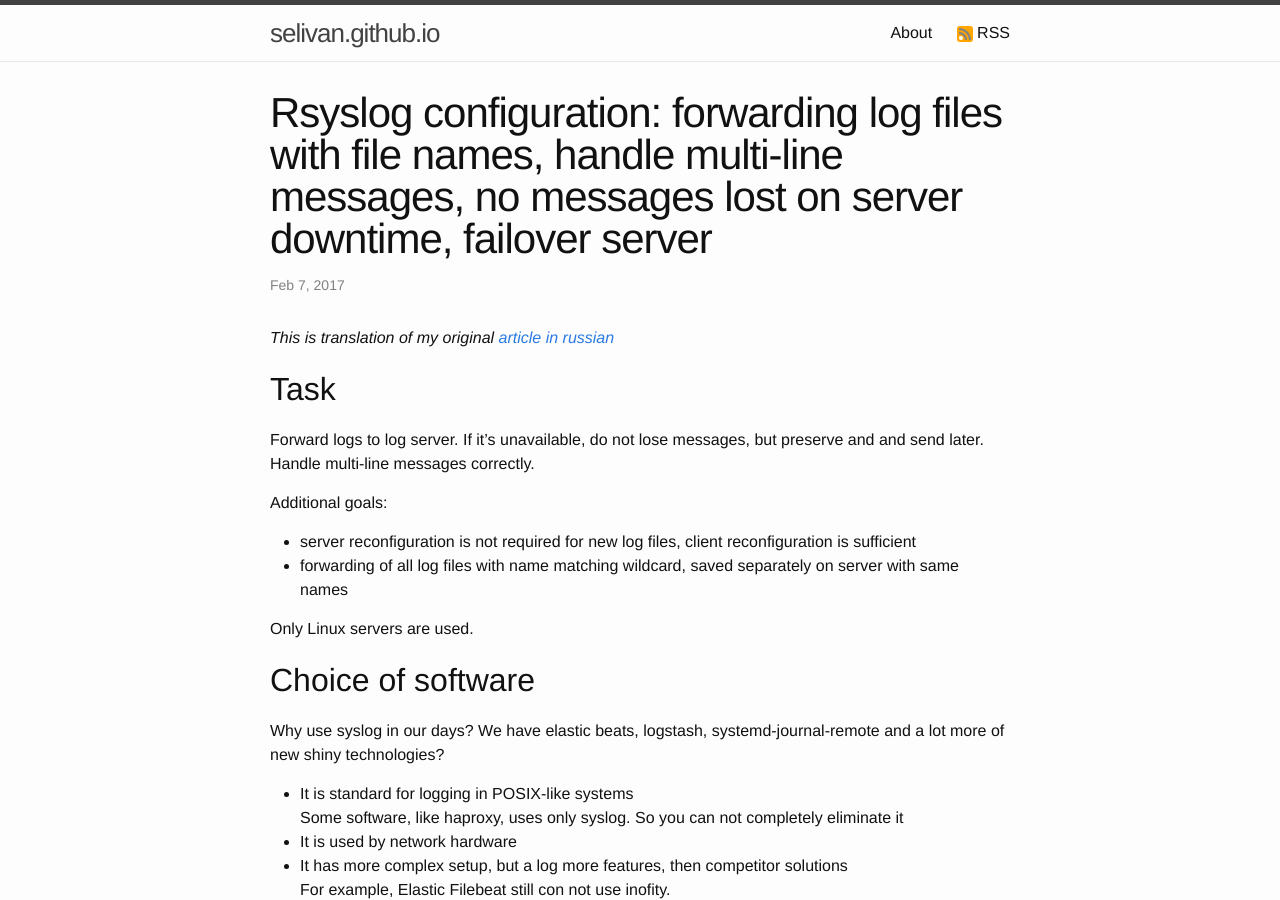
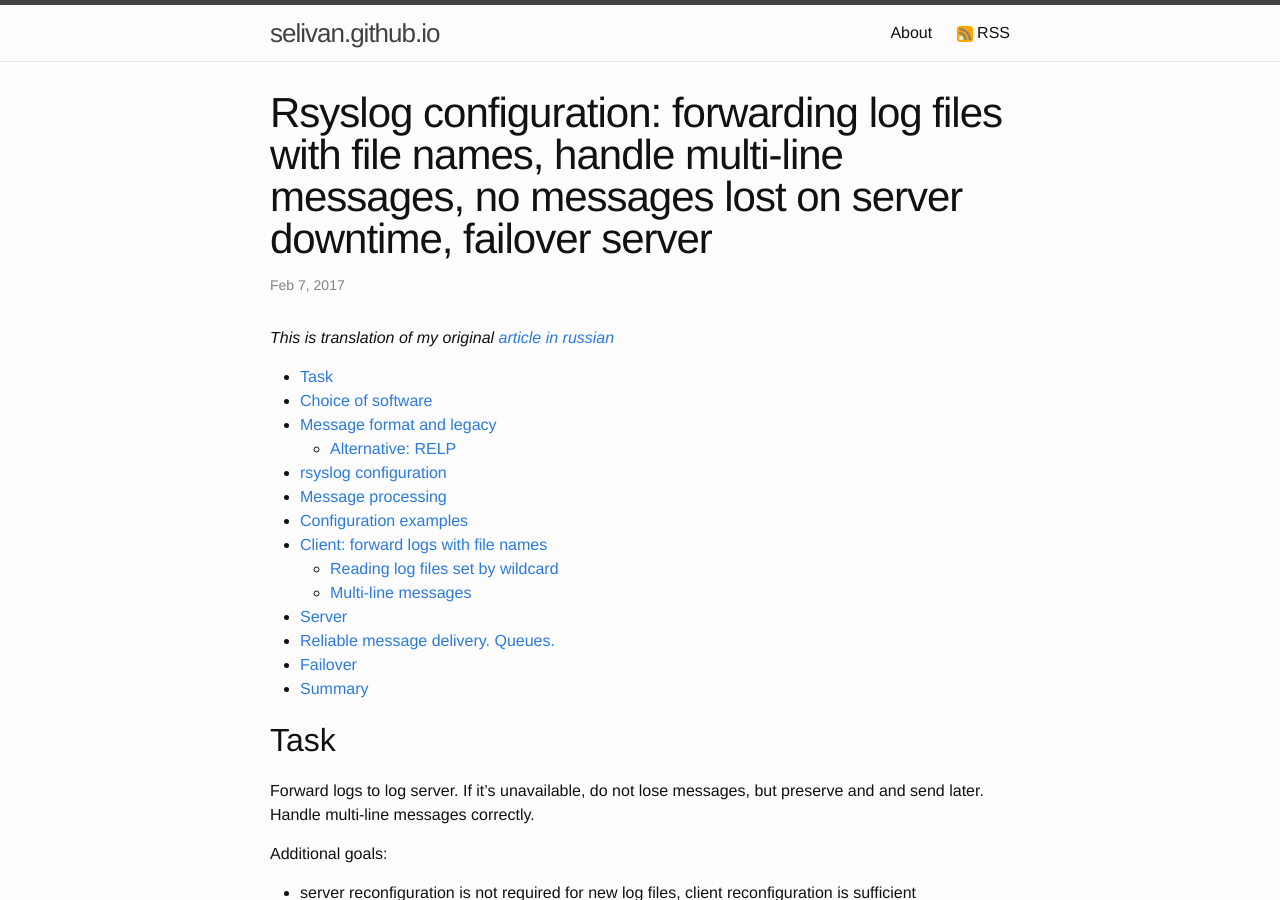
Before and after one commit to selivan/selivan.github.io, a Jekyll site: the page built from _posts/2017-02-07-rsyslog-log-forward-save-filename-handle-multi-line-failover.md, in a window 1280 px wide and 900 px high. Built offline with Jekyll 4.4.1, drawn with Linux system fonts in a browser that asks for light colours; comment, search, counter and statistics services are not loaded.

Commit message:
article: add TOC with kramdown

```diff
--- a/_posts/2017-02-07-rsyslog-log-forward-save-filename-handle-multi-line-failover.md
+++ b/_posts/2017-02-07-rsyslog-log-forward-save-filename-handle-multi-line-failover.md
@@ -5,6 +5,10 @@ tags: [rsyslog, syslog, linux]
 ---
 
 *This is translation of my original [article in russian](https://habrahabr.ru/post/321262/)*
+
+<!-- kramdown magick -->
+*
+{:toc}
 
 ## Task
 
```
